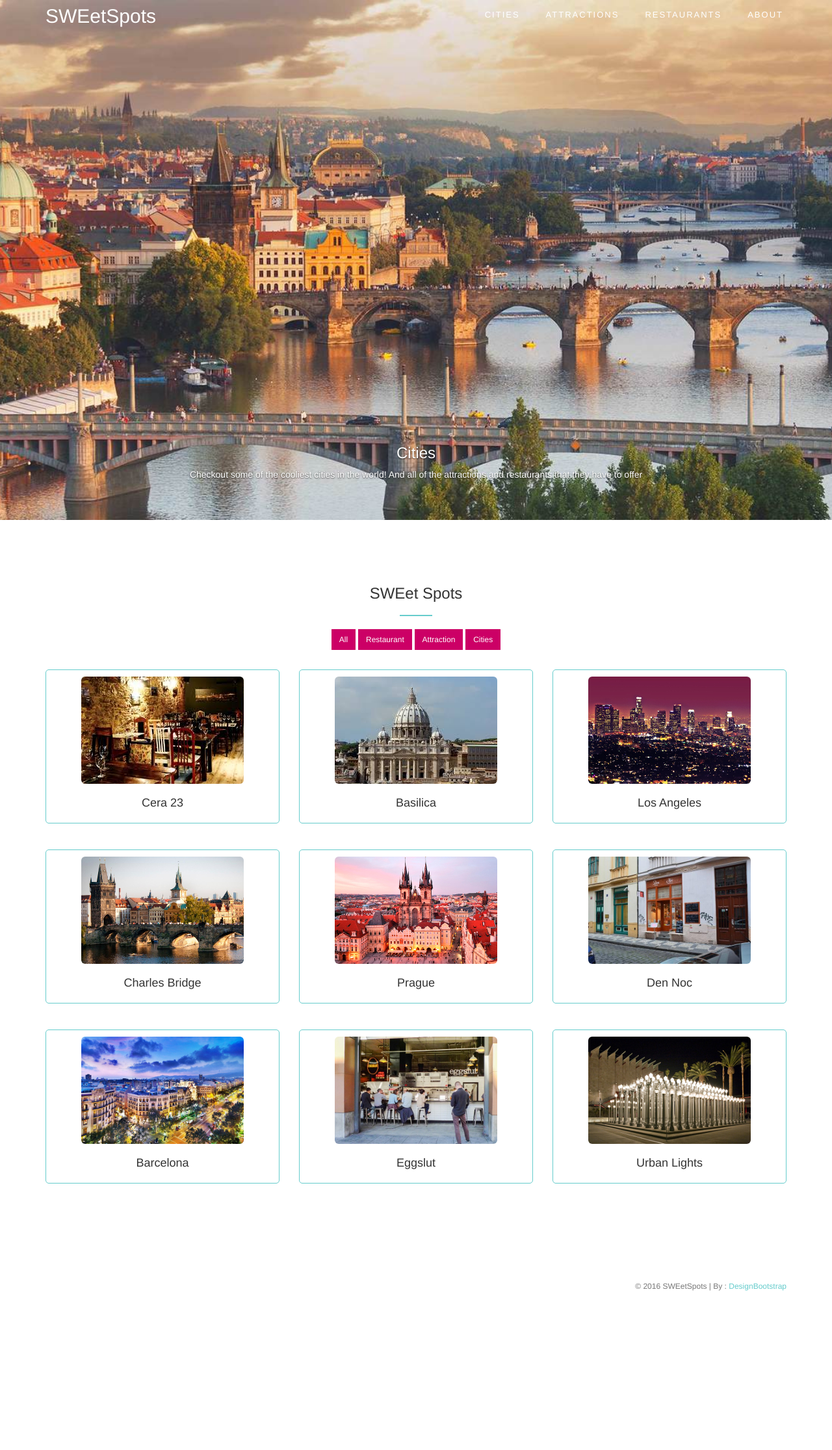
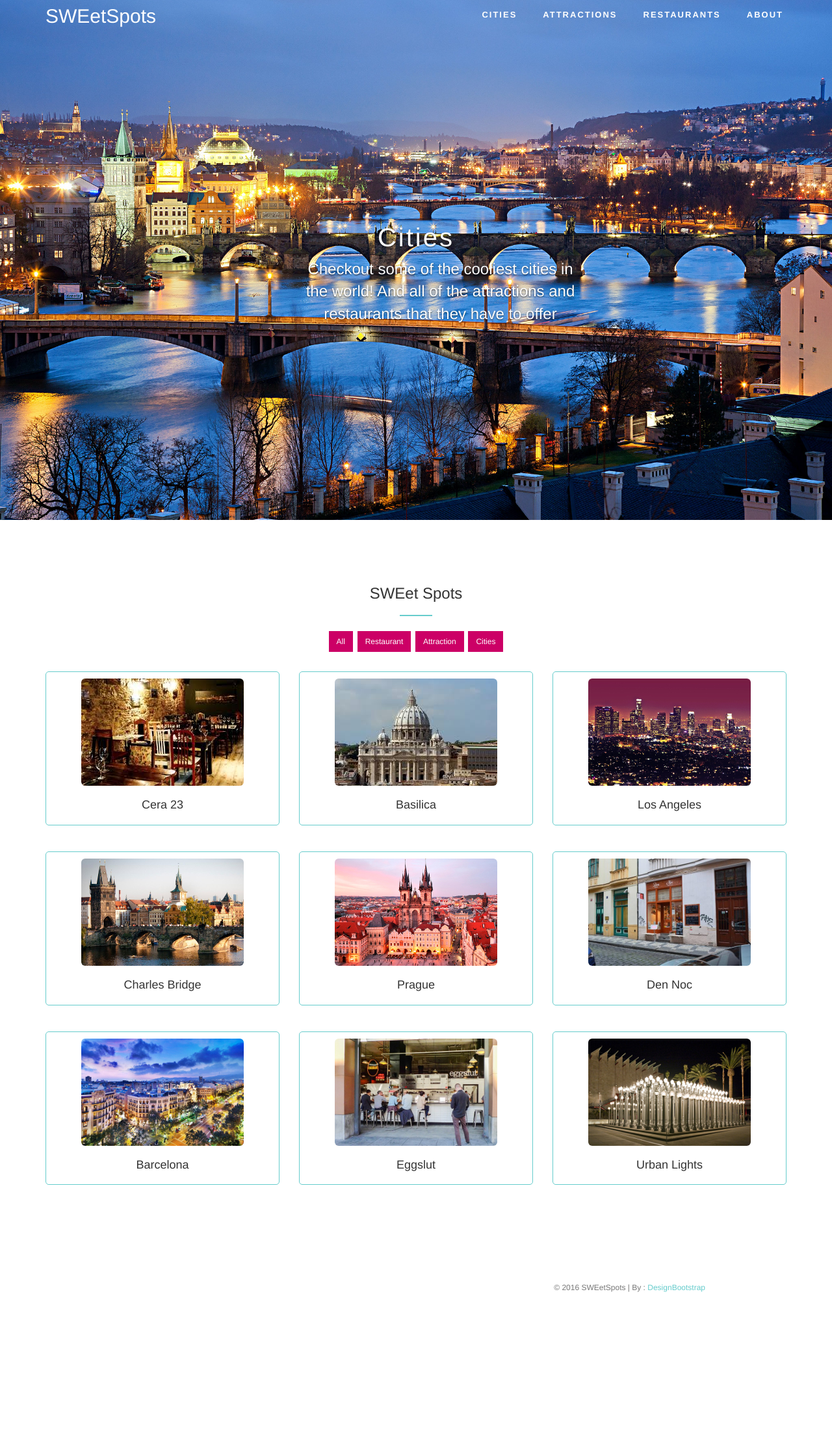
Before and after one commit to derek-truong/cs373-idb, a Flask app: page / in a window 1280 px wide. Shown: the top 2231 px of the page at 65% size. Before the commit the page ends 1986 px from the top, so only its background shows below. Run offline with Flask 2, Linux system fonts and the light colour scheme; some libraries are stand-ins or nearby versions.

Commit message:
dank homepage

```diff
--- a/static/assets/css/style.css
+++ b/static/assets/css/style.css
@@ -34,7 +34,16 @@ html,body {
     margin: 0;
     padding: 0;
     height: 100%; /* needed for container min-height */
+    font-family: "Helvetica Neue", Helvetica, Arial, sans-serif;
+    font-size: 24px;
+    line-height: 1.42857143;
+    color: #333;
+    background-color: #fff;
 
+}
+
+p{
+    margin: 0 125px 250px 200px;
 }
 
 a {
@@ -119,6 +128,10 @@ text-transform: uppercase;
     -moz-border-radius: 0px;
 }
 
+.carousel-caption > h3 {
+    font-size:40px;
+    letter-spacing: 3px;
+}
 
 /* =============================================================
 CUSTOM BUTTON STYLES
@@ -230,7 +243,7 @@ border-color: rgb(40, 141, 203);
 }
 #home-menu-section .navbar-nav > li > a {
     font-size: 13px;
-    font-weight: 1200;
+    font-weight: bold;
     padding: 3px 0px;
     letter-spacing: 2px;
     margin: 10px 20px 10px 20px;
```
Also changed, not shown: static/assets/img/Angry-Baby-Look-550x413.jpg (added), static/assets/img/splash/cities.jpg, static/assets/img/splash/restaurants.jpg, swespt.db, templates/index.html (line endings or trailing spaces).
